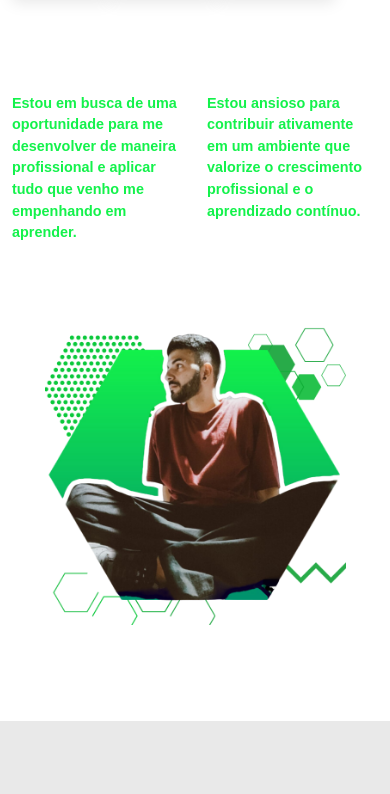
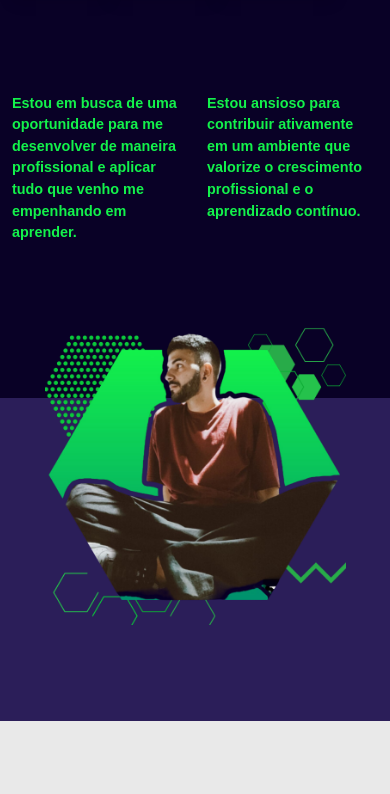
Before and after one commit to Renan-VilaNova/Portifolio, a plain HTML site: page index.html in a window 390 px wide. Shown: the part 417-1211 px from the top of the page. Drawn offline with nearby package versions, Linux system fonts and the light colour scheme; a web font is replaced by a local one.

Commit message:
Colors Att

```diff
--- a/assets/Css/global/normalize.css
+++ b/assets/Css/global/normalize.css
@@ -20,10 +20,10 @@ nav,section {
 }
 body {
   line-height: 1;
-  background: linear-gradient(90deg, var(--cor-4) 76%, var(--cor-5) 23%);
+  background: linear-gradient(90deg, var(--cor-Dark-Blue) 76%, var(--cor-Deep-Purple) 23%);
   @media (max-width: 575px) {
   .backgroundHome {
-    background: linear-gradient(var(--cor-4) 70%, var(--cor-5) 30%);
+    background: linear-gradient(var(--cor-Dark-Blue) 70%, var(--cor-Deep-Purple) 30%);
   }
 }
 }
@@ -58,8 +58,8 @@ header{
 /* Scrollbar Customized */
 ::-webkit-scrollbar {
   width: 7px;
-  background-color: var(--cor-4);
+  background-color: var(--cor-Dark-Blue);
 }
 ::-webkit-scrollbar-thumb {
-  background-color: var(--cor-3);
+  background-color: var(--cor-Lime);
 }
--- a/assets/Css/global/responsive.css
+++ b/assets/Css/global/responsive.css
@@ -5,12 +5,12 @@
 }
 @media (max-width: 575px) {
   body {
-    background: linear-gradient(var(--cor-4) 70%, var(--cor-5) 30%);
+    background: linear-gradient(var(--cor-Dark-Blue) 70%, var(--cor-Deep-Purple) 30%);
   }
 }
 @media (max-width: 575px) {
   body {
-    background: linear-gradient(var(--cor-4) 70%, var(--cor-5) 30%);
+    background: linear-gradient(var(--cor-Dark-Blue) 70%, var(--cor-Deep-Purple) 30%);
   }
 }
 @media (min-width: 575px) {
--- a/index.html
+++ b/index.html
@@ -793,7 +793,7 @@
           </div>
         </div>
         <div class="container px-5 d-none d-md-block perfilImgReveal">
-          <div class="row row-cols-1 row-cols-md-3 p-4">
+          <div class="row row-cols-1 row-cols-md-3 px-4">
             <div class="col py-3 border-animated">
               <div
                 class="card d-flex align-items-center justify-content-center"
```
